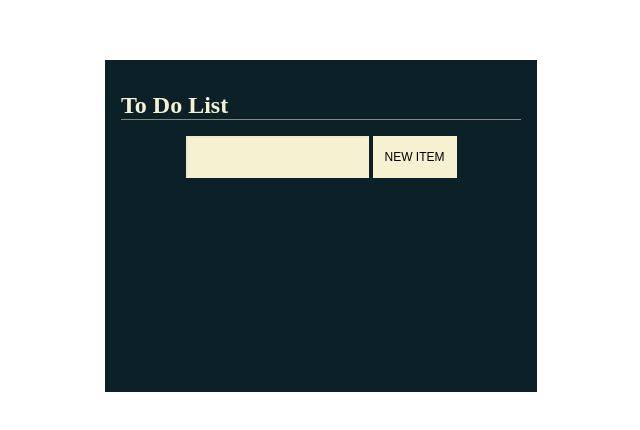
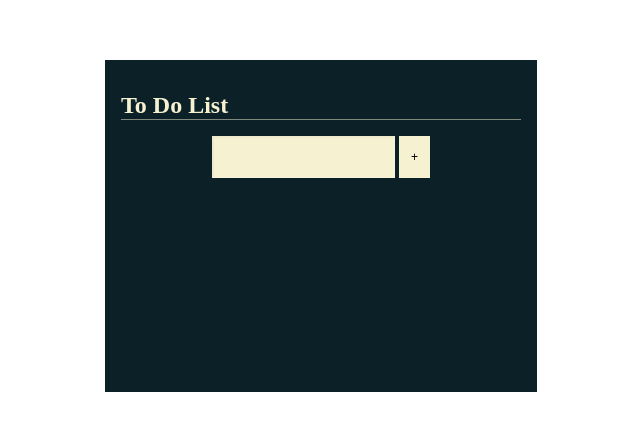
Before and after one commit to andresdslima/ToDoList, a plain HTML site: page index.html in a window 1280 px wide. Shown: the part 174-604 px from the top of the page, without its empty margins (319-959 px from the left). Drawn offline with Linux system fonts and the light colour scheme; a web font is replaced by a local one.

Commit message:
Update index.html

```diff
--- a/index.html
+++ b/index.html
@@ -16,7 +16,7 @@
 
         <form class="form" action="">
           <input class="form-input" type="text" data-form-input>
-          <button class="form-button" data-form-button> New item </button>
+          <button class="form-button" data-form-button> + </button>
         </form>
 
         <ul class="list" data-list>
```
